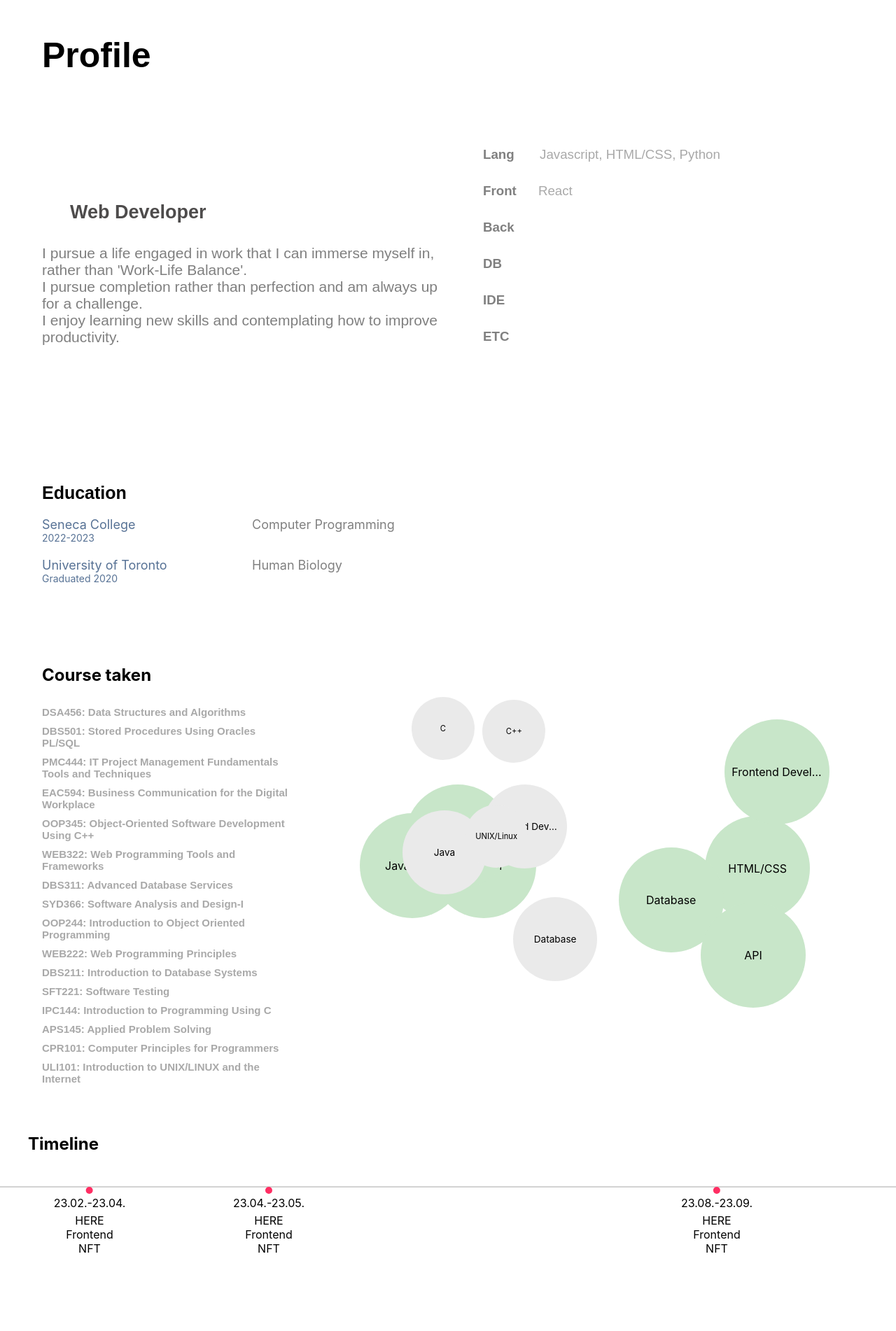
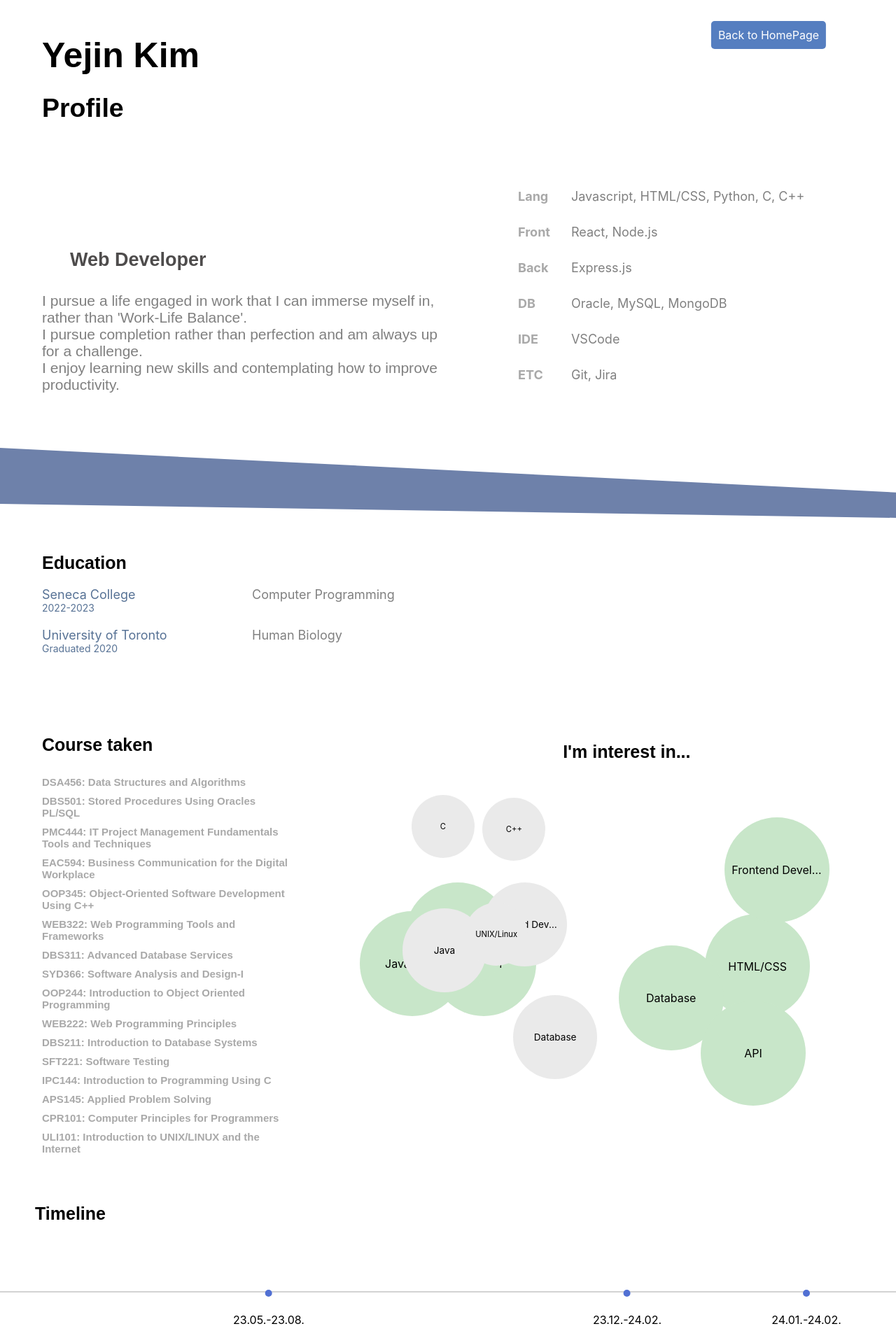
Before and after one commit to yejin2329/portfolio1, a React (Create React App) app: page /about-me in a window 1280 px wide. Shown: the top 1902 px of the page at 70% size. Before the commit the page ends 1794 px from the top, so only its background shows below. Built offline with nearby package versions, Linux system fonts and the light colour scheme.

Commit message:
Update files

```diff
--- a/src/App.css
+++ b/src/App.css
@@ -54,7 +54,7 @@ html, body, #root{
 
 .back-button{
   padding: 10px;
-  margin: 10px;
+  margin:10px;
   background-color: rgb(85, 126, 192);
   color: white;
   text-decoration: none;
@@ -63,7 +63,7 @@ html, body, #root{
   text-align: center;
   position: fixed;
   top: 20px;
-  left:50%;
+  left:85%;
   transform: translateX(-50%);
   z-index: 10;
 }
@@ -72,29 +72,6 @@ html, body, #root{
   color: rgb(34, 90, 179);
 }
 
-/*
-.about{
-  display:flex;
-  grid-template-columns:repeat(auto-fit, minmax(250px, 1fr));
-  gap:20px;
-  justify-content: center;
-  align-items: center;
-  flex-wrap:wrap;
-  padding-top: 100px;
-
-}
-
-
-.about-page-container{
-  min-height:100vh;
-  position:relative;
-  padding-top:0;
-  margin-top:0;
-
-}
-
-
-*/
 
 .container{
   display: flex;
@@ -114,14 +91,22 @@ html, body, #root{
 
   display: flex;
   flex-direction: column;
-  flex-basis: 50%; /* Adjust the width as necessary */
-  max-width: 50%; /* Adjust the max-width as necessary */
+  flex-basis: 50%;
+  max-width: 50%;
   font-family: 'Arial', sans-serif;
   font-size: 25px;
 }
 
 .profile h1{
   margin-left:40px;
+  font-size: 2em;
+  margin-bottom:0.5em;
+}
+
+.profile h2{
+  margin-left:40px;
+  font-size: 1.5em;
+  margin-top:0;
 }
 
 .paragraph{
@@ -146,38 +131,42 @@ html, body, #root{
   color: rgb(78, 76, 76);
 }
 
-.skills {
-  flex-basis: 40%; /* Adjust the width as necessary */
-  max-width: 40%; /* Adjust the max-width as necessary */
-
+.skill-container{
+  display:grid;
+  grid-template-columns: max-content auto;
+  row-gap: 30px;
+  align-items:start;
+  margin-top:250px;
+  margin-left:100px;
 }
 
-.skills-category{
-  margin-top: 190px;
-  margin-left:50px;
+.skill {
+  display:contents;
+  font-size:18px;
 }
 
-.skills-category-1{
-  margin-top:30px;
-  margin-left:50px;
+
+
+.element{
+  text-align:left;
+  color:grey;
 }
 
-.skills-category-1 h3{
-  font-family: 'Arial', sans-serif;
-  font-weight:normal;
+
+
+.bold{
+  padding-right:30px;
+  text-align:left;
+  font-weight:bold;
   color:darkgrey;
 }
 
-.skills-category h3{
-  font-family: 'Arial', sans-serif;
-  font-weight:normal;
-  color:darkgrey;
+.diagonal-section {
+  background-color: #6e81aa;
+  clip-path: polygon(0 0, 110% 70%, 100% 100%, 0 80%);
+  padding: 50px 0;
 }
 
-.bold{
-  font-weight:bold;
-  color:grey;
-}
 
 
 /*AboutMe Page -Education*/
@@ -238,6 +227,8 @@ html, body, #root{
 
 .course-section h2{
   margin-bottom: 30px;
+  font-family: 'Arial', sans-serif;
+  font-size: 25px;
 }
 
 .course-section h3{
@@ -249,13 +240,19 @@ html, body, #root{
 
 /*AboutMe Page-Interest*/
 .interest-container{
-  position: relative; /* Set up a relative positioning context */
-  height: 500px; /* Set a fixed height to contain the circles */
+  position: relative;
+  height: 500px;
   width: 100%; /* Full width */
-  margin-top: 90px;
+  margin-top: 130px;
   margin-left: 70px;
 }
 
+.interest-container h2{
+  margin-top:-50px;
+  text-align: center;
+  font-family: 'Arial', sans-serif;
+  font-size: 25px;
+}
 .interest{
   border-radius: 50%;
   overflow:hidden;
@@ -263,8 +260,9 @@ html, body, #root{
   justify-content: center;
   align-items: center;
   text-align: center;
-  position: absolute; /* Positioned absolutely within interest-container */
+  position: absolute;
   background-color: #eaeaea;
+  transition: transform 0.3s ease;
 }
 
 .interest.high{
@@ -274,16 +272,28 @@ html, body, #root{
   background-color: #c8e6c9;
 }
 
+.interest.high:hover{
+  transform:translateY(-12px) scale(1.2);
+}
+
 .interest.medium{
   font-size:0.85em;
-  width: 120px; /* Medium size for medium interest */
+  width: 120px;
   height: 120px;
+}
+
+.interest.medium:hover{
+  transform:translateY(-9px) scale(1.09);
 }
 
 .interest.low{
   font-size:0.7em;
-  width: 90px; /* Smaller size for low interest */
+  width: 90px;
   height: 90px;
+}
+
+.interest.low:hover{
+  transform: translateY(-7px) scale(1.06);
 }
 
 .interest span {
@@ -298,12 +308,15 @@ html, body, #root{
 .timeline-container{
   position: relative;
   width: 100%;
-  padding: 50px 0; /* Provides vertical padding around the timeline */
+  padding: 50px 0;
+
 }
 
 .timeline-container h2{
   text-align: left;
-  margin-left:40px;
+  margin-left:50px;
+  font-family: 'Arial', sans-serif;
+  font-size: 25px;
 }
 
 .timeline{
@@ -315,25 +328,106 @@ html, body, #root{
   margin-top: 60px;
 }
 
+.timeline-a{
+  margin-top: 20px;
+  min-height:10vh;
+
+}
+
 .event{
   position: absolute;
-  bottom: -95px; /* Adjust this value as needed to lower the events below the timeline */
   transform: translateX(-50%);
+  top:90%;
 }
 
 .event-dot{
   position: absolute;
-  top: -13px; /* Adjust as necessary to align with the timeline */
+  top:-33px;
   left: 50%;
   transform: translateX(-50%);
   width: 10px;
   height: 10px;
-  background: #ff2e63;
+  background: #5170d3;
   border-radius: 50%; /* Makes it circular */
-  z-index: 2; /* Ensures it's above the timeline */
+  z-index: 2;
 }
 .event-date{
   margin-bottom: 5px;
+}
+
+.event-desc{
+  margin-bottom: 40px;
+}
+
+/*Project Page-todolist*/
+.project-container{
+  max-width:1200px;
+  margin: 0 auto;
+  padding: 20px;
+  box-sizing: border-box;
+}
+
+.project-card, .project-card2{
+  box-shadow: 0px 4px 8px rgba(0,0,0,0.1);
+  margin-bottom: 20px;
+  transition: transform 0.3s ease;
+  margin-top:25px;
+  /*Responsive grid*/
+  display: grid;
+  grid-template-columns: repeat(auto-fit, minmax(300px, 1fr));
+  gap: 20px;
+}
+
+.project-card:hover{
+  transform: translateY(-5px);
+}
+
+.project-image img{
+  width:100%;
+  height:auto;
+  display:block;
+}
+
+.to-do-list h1{
+  font-family: 'Arial', sans-serif;
+  font-size: 35px;
+}
+
+.proejct-desc{
+  padding:0;
+  margin:0;
+}
+
+.project-desc h1{
+  font-family: 'Arial', sans-serif;
+  font-size: 25px;
+}
+
+.project-desc p{
+  display:grid;
+  grid-template-columns: max-content auto;
+  align-items: center;
+  text-align:left;
+  margin-top:20px;
+
+  font-size:18px;
+}
+
+.project-desc h3{
+  margin-top:30px;
+  text-align:left;
+  color:grey;
+}
+.topic{
+  display:inline-block;
+  width:300px;
+  text-align:left;
+  color:rgba(9, 48, 99, 0.682)
+}
+
+.topic-a{
+  text-align:left;
+  color:grey;
 }
 
 .current-date-time{
@@ -370,10 +464,14 @@ html, body, #root{
   background-color:#FFFFFF
 }
 
-/*
-.feature{
-  position:relative;
-}*/
+
+
+
+
+
+
+
+
 
 .App-logo {
   height: 40vmin;
--- a/src/pages/AboutMe.js
+++ b/src/pages/AboutMe.js
@@ -24,8 +24,10 @@ const AboutMePage=()=>{
     return (
         <>
         <div className="container">
+        <Link to="/" className="back-button">Back to HomePage</Link>
             <div className="profile">
-                <h1>Profile</h1>
+                <h1>Yejin Kim</h1>
+                <h2>Profile</h2>
 
                 <div className="paragraph">
                 <h2>Web Developer<br/><br/></h2>
@@ -34,35 +36,42 @@ const AboutMePage=()=>{
                 I pursue a life engaged in work that I can immerse myself in, rather than 'Work-Life Balance'. <br/>I pursue completion rather than perfection and am always up for a challenge. <br/>I enjoy learning new skills and contemplating how to improve productivity.</p></h3>
                 </div>
             </div>
-            <div className="skills">
-                <div className="skills-category">
-                    <h3><span class="bold">Lang</span> &nbsp;&nbsp;&nbsp;&nbsp;&nbsp; Javascript, HTML/CSS, Python</h3>
-
-
-                </div>
-                <div className="skills-category-1">
-                    <h3><span class="bold">Front</span>&nbsp;&nbsp;&nbsp;&nbsp;&nbsp; React</h3>
-
+            <div className="skill-container">
+                <div className="skill">
+                   <div className="bold">Lang</div>
+                   <div className="element">Javascript, HTML/CSS, Python, C, C++</div>
                 </div>
 
-                <div className="skills-category-1">
-                    <h3><span class="bold">Back</span>&nbsp;&nbsp;&nbsp;&nbsp;&nbsp; </h3>
+                <div className="skill">
+                   <div className="bold">Front</div>
+                   <div className="element">React, Node.js</div>
                 </div>
 
-                <div className="skills-category-1">
-                    <h3><span class="bold">DB</span>&nbsp;&nbsp;&nbsp;&nbsp;&nbsp; </h3>
+                <div className="skill">
+                   <div className="bold">Back</div>
+                   <div className="element">Express.js</div>
                 </div>
 
-                <div className="skills-category-1">
-                    <h3><span class="bold">IDE</span>&nbsp;&nbsp;&nbsp;&nbsp;&nbsp; </h3>
+                <div className="skill">
+                   <div className="bold">DB</div>
+                   <div className="element">Oracle, MySQL, MongoDB</div>
                 </div>
 
-                <div className="skills-category-1">
-                    <h3><span class="bold">ETC</span>&nbsp;&nbsp;&nbsp;&nbsp;&nbsp; </h3>
+                <div className="skill">
+                   <div className="bold">IDE</div>
+                   <div className="element">VSCode</div>
                 </div>
 
+                <div className="skill">
+                   <div className="bold">ETC</div>
+                   <div className="element">Git, Jira</div>
+                </div>
             </div>
         </div>
+
+        <div className="diagonal-section">
+
+    </div>
         <div className="education-section">
             <h2>Education</h2>
 
@@ -102,6 +111,7 @@ const AboutMePage=()=>{
         </div>
 
         <div className="interest-container">
+            <h2>I'm interest in...</h2>
            {interest.map((interests)=>(
             <div className={`interest ${interests.level}`} key={interests.text}
                 style={{
@@ -118,28 +128,28 @@ const AboutMePage=()=>{
     <div className="timeline-container">
         <h2>Timeline</h2>
         <div className="timeline"></div>
-        <div className="event" style={{left:'10%'}}>
-        <div className="event-dot"></div> {/* This is the new dot */}
-            <div className="event-date">23.02.-23.04.</div>
-            <div className="event-title">HERE</div>
-            <div className="event-subtitle">Frontend</div>
-            <div className="event-desc">NFT</div>
-      </div>
-         <div className="event" style={{left:'30%'}}>
-         <div className="event-dot"></div> {/* This is the new dot */}
-            <div className="event-date">23.04.-23.05.</div>
-            <div className="event-title">HERE</div>
-            <div className="event-subtitle">Frontend</div>
-            <div className="event-desc">NFT</div>
+        <div className="timeline-a">
+            <div className="event" style={{left:'30%'}}>
+             <div className="event-dot"></div> {/*new dot*/}
+                <div className="event-date">23.05.-23.08.</div>
+                <div className="event-title">Web Project</div>
+                <div className="event-desc">A simple blog with login functionality, the ability to create new categories and posts.
+            <br/> Based on the existing data, it will render the relevant number of categories.</div>
+             </div>
+         <div className="event" style={{left:'70%'}}>
+         <div className="event-dot"></div>  {/*new dot*/}
+            <div className="event-date">23.12.-24.02.</div>
+            <div className="event-title">Personal Website</div>
+            <div className="event-desc">A simple website for an interactive resume</div>
          </div>
 
-         <div className="event" style={{left:'80%'}}>
-         <div className="event-dot"></div> {/* This is the new dot */}
-            <div className="event-date">23.08.-23.09.</div>
-            <div className="event-title">HERE</div>
-            <div className="event-subtitle">Frontend</div>
-            <div className="event-desc">NFT</div>
+         <div className="event" style={{left:'90%'}}>
+         <div className="event-dot"></div>  {/*new dot*/}
+            <div className="event-date">24.01.-24.02.</div>
+            <div className="event-title">Vocal-Activated To-Do List</div>
+            <div className="event-desc">A to-do list utilizing Azure APIs for enhanced convenience</div>
          </div>
+      </div>
     </div>
        </>
     )
--- a/src/pages/Contact.js
+++ b/src/pages/Contact.js
@@ -6,8 +6,9 @@ const ContactPage=()=>{
         <div className="contact-container">
             <Link to="/" className="back-button">Back to HomePage</Link>
     <div className="contact">
-        <h1>Email Address:</h1>
-
+        <div className="email">Email Address: kimye232917@gmail.com</div>
+        <div className="phone">2897727022</div>
+        <div className="github">https://github.com/yejin2329/portfolio1.git</div>
     </div>
     </div>
     )
--- a/src/pages/Project.js
+++ b/src/pages/Project.js
@@ -1,15 +1,79 @@
 import React from "react";
 import {Link} from "react-router-dom";
+import screenshot1 from "../images/to_do_list sample1.png";
 
 const ProjectPage=()=>{
     return (
         <div className="project-container">
             <Link to="/" className="back-button">Back to HomePage</Link>
-    <div className="project">
-        <h1>This is project I created</h1>
+           <div className="project-card">
+           <div className="to-do-list">
+                <h1>Voice To-Do List</h1>
+                <div className="project-image">
+                <img src={screenshot1} alt="project_sample" className="project_sample"/>
+                </div>
+                <div className="project-desc">
+                    <h1>Description: Utilizing two Azure APIs; Speech-to-Text API and Key Phrase Extraction API - enables users to efficiently manage their to-do lists verbally </h1>
+                    <p>
+                        <span class="topic">Project Duration </span>
+                        <span class="topic-a">024.01.30~2024.02.22 </span>
+                    </p>
 
-    </div>
-    </div>
+                    <p>
+                        <span class="topic">Platform </span>
+                        <span class="topic-a"> Web </span>
+                    </p>
+
+                    <p>
+                        <span class="topic"> Personnel</span>
+                        <span class="topic-a">1</span>
+                    </p>
+                    <h3>[Environment]</h3>
+
+                    <p>
+                         <span class="topic"> Language</span>
+                         <span class="topic-a">Python, Javascript, HTML/CSS </span>
+                    </p>
+
+                    <p>
+                        <span class="topic">Server </span>
+                        <span class="topic-a">Flask, Node.js </span>
+                    </p>
+
+
+                    <p>
+                        <span class="topic">Framework </span>
+                        <span class="topic-a">  Express.js </span>
+                    </p>
+
+                    <p>
+                        <span class="topic"> IDE  </span>
+                        <span class="topic-a"> VSCode </span>
+                    </p>
+
+                    <p>
+                        <span class="topic"> API  </span>
+                        <span class="topic-a">  microsoft azure APIs </span>
+                    </p>
+
+
+                </div>
+            </div>
+
+
+            </div>
+            {/*
+            <div className="project-card2">
+            <div className="project2">
+                coming soon...
+                <br/>coming soon....
+                <br/>coming soon....
+                <br/>coming soon....
+                <br/>coming soon....
+                <br/>coming soon....
+            </div>
+    </div> */}
+        </div>
     )
 }
 
```
Also changed, not shown: src/images/to_do_list sample1.png (added).
